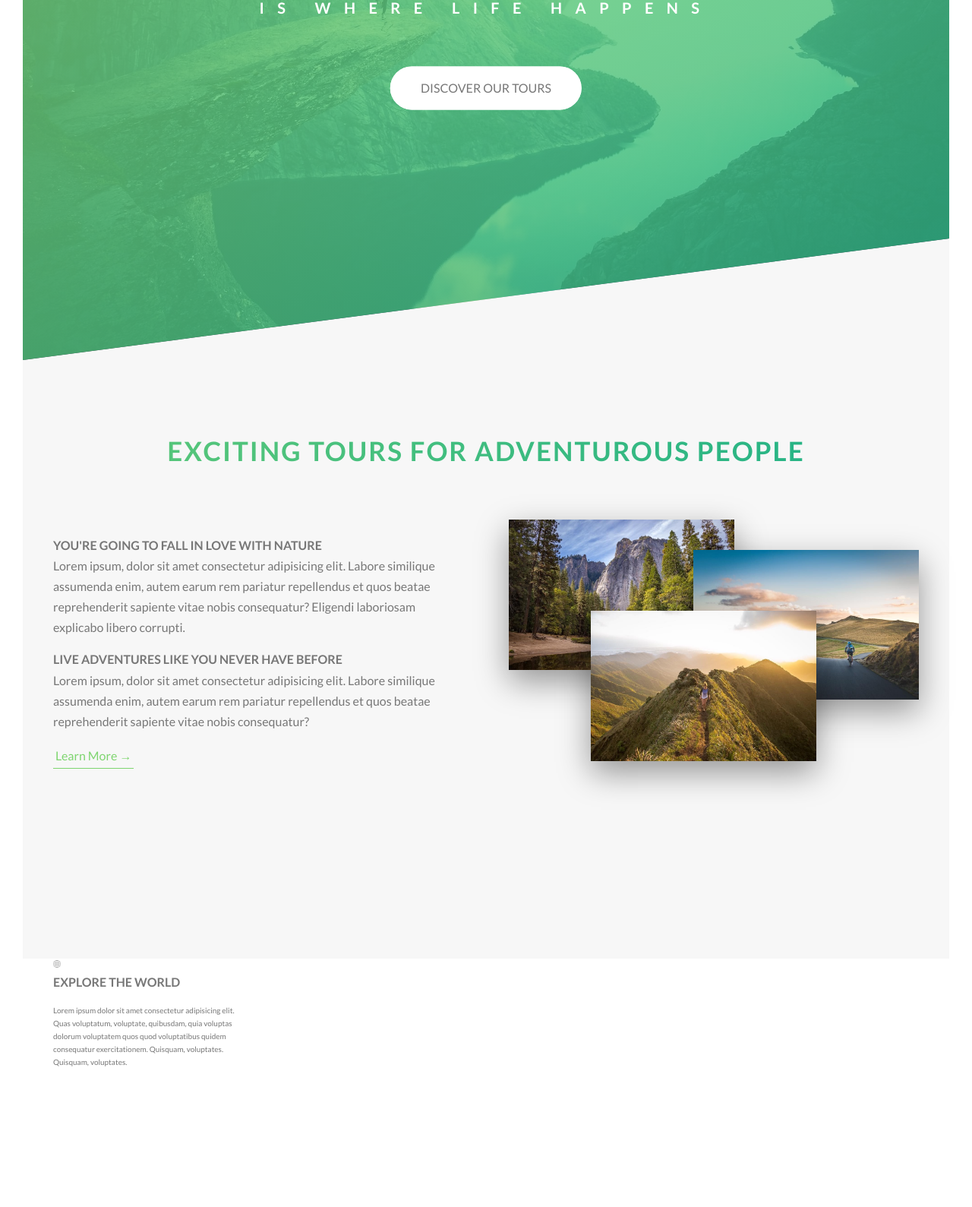
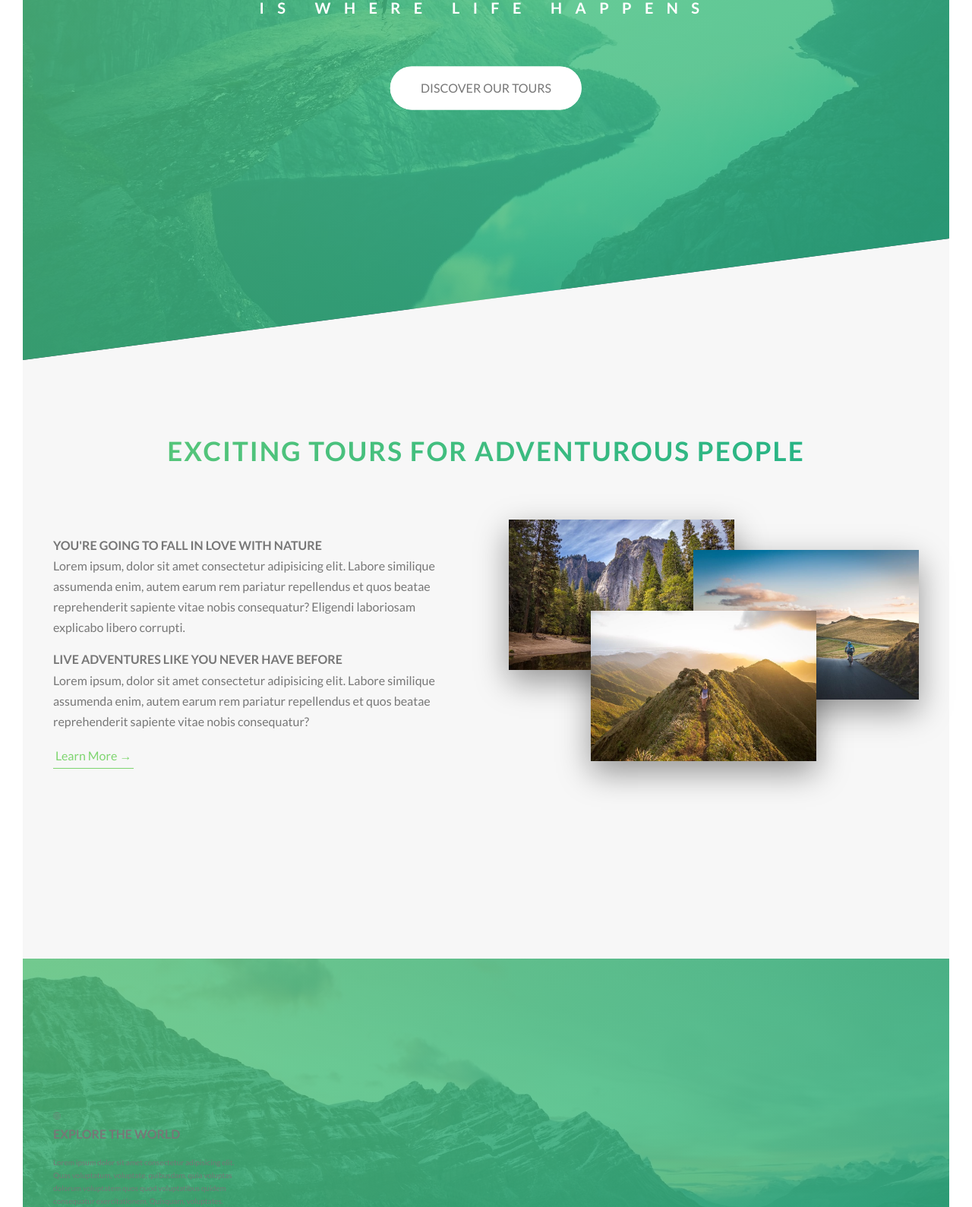
Before and after one commit to life423/Exploring-Natours-Advanced-CSS-SASS-A-Project-Optimized, a website: page index.html in a window 1280 px wide. Shown: the part 316-1905 px from the top of the page at 76% size. Before the commit the page ends 1753 px from the top, so only its background shows below. Drawn offline with Linux system fonts and the light colour scheme.

Commit message:
Refactor CSS styles for responsive design and add new background images
- Refactored CSS styles to make the images responsive
- Added new background images with linear gradient overlay
- Changed primary color variables in _variables.scss and used them in other files

```diff
--- a/sass/abstracts/_variables.scss
+++ b/sass/abstracts/_variables.scss
@@ -1,4 +1,3 @@
-
 //Colors
 $color-primary: #7ed56f;
 $color-primary-light: #55c57a;
--- a/sass/components/_feature-box.scss
+++ b/sass/components/_feature-box.scss
@@ -0,0 +1,10 @@
+.feature-box{
+
+    &__icon{
+
+    }
+
+    &__text{
+
+    }
+}
--- a/sass/layout/_header.scss
+++ b/sass/layout/_header.scss
@@ -2,8 +2,8 @@
   height: 95vh;
   background-image: linear-gradient(
       to right bottom,
-      rgba(126, 213, 111, 0.8),
-      rgba(40, 180, 133, 0.8)
+      rgba($color-primary-light, 0.8),
+      rgba($color-primary-dark, 0.8)
     ),
     url(../img/hero.jpg);
   background-size: cover;
--- a/sass/pages/_home.scss
+++ b/sass/pages/_home.scss
@@ -3,3 +3,14 @@
   padding: 25rem 0;
   margin-top: -20vh;
 }
+
+.section-features{
+  padding: 20rem 0;
+  background-image: linear-gradient(
+      to right bottom,
+      rgba($color-primary-light, 0.8),
+      rgba($color-primary-dark, 0.8)
+    ),
+    url(../img/nat-4.jpg);
+  background-size: cover;
+}
```
Also changed, not shown: css/main.css.
